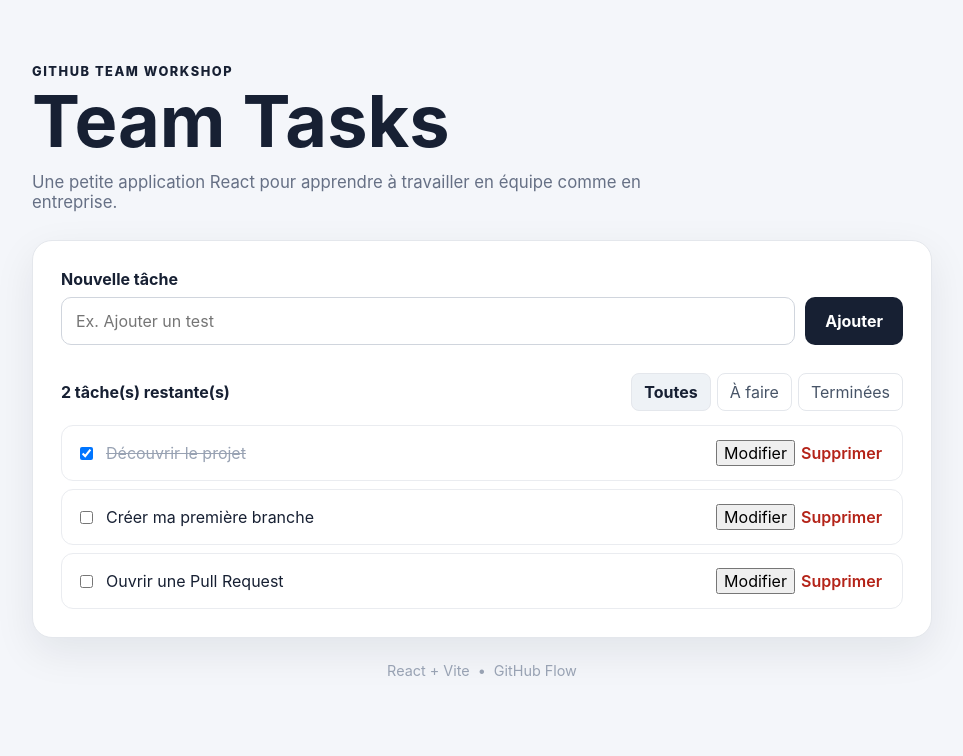
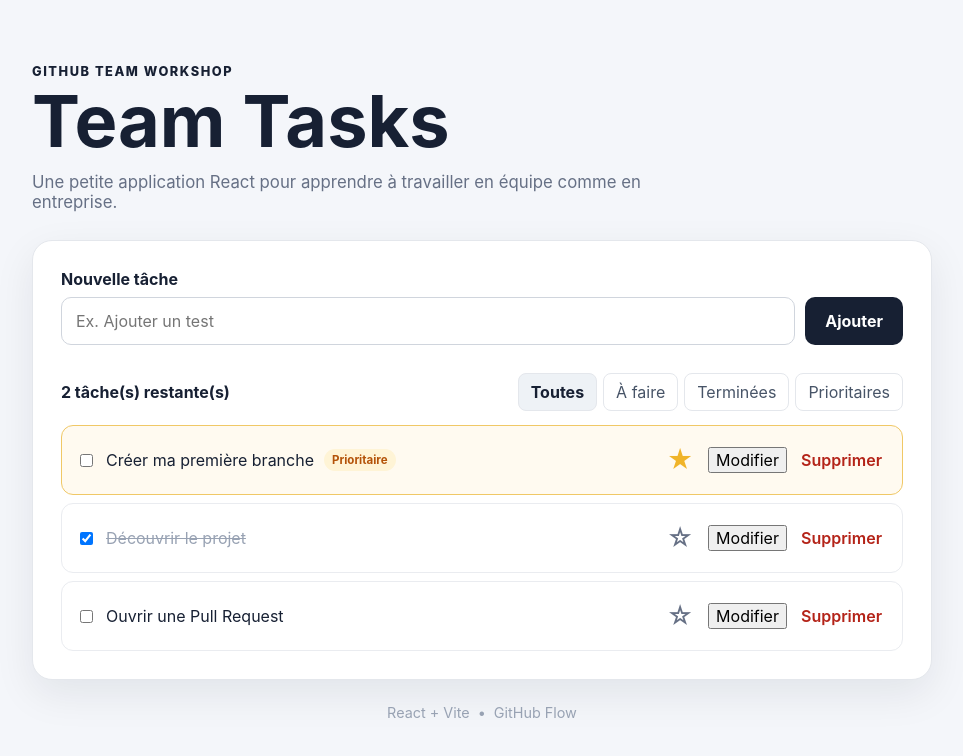
Before and after one commit to MaxVast/github-e4, a React (Vite) app: page / in a window 1280 px wide. Shown: the top 756 px of the page, without its empty margins (158-1121 px from the left). Built offline with nearby package versions, Linux system fonts and the light colour scheme.

Commit message:
feat(task-priority) ajouter la priorité des tâches #25

```diff
--- a/src/App.jsx
+++ b/src/App.jsx
@@ -1,22 +1,15 @@
-import { useMemo, useState } from "react";
-
-const initialTasks = [
-  { id: 1, title: "Découvrir le projet", completed: true },
-  { id: 2, title: "Créer ma première branche", completed: false },
-  { id: 3, title: "Ouvrir une Pull Request", completed: false }
-];
 
 import { BrowserRouter, Route, Routes } from "react-router-dom";
 
-import Home from "./page/Home/Home";
+import Home, { createTask, filterTasks } from "./page/Home/Home";
 
+export { createTask, filterTasks };
 
 function App() {
-
   return (
     <BrowserRouter>
       <Routes>
-        <Route path='/' element={<Home/>} />
+        <Route path="/" element={<Home />} />
       </Routes>
     </BrowserRouter>
   );
--- a/src/page/Home/Home.jsx
+++ b/src/page/Home/Home.jsx
@@ -1,21 +1,29 @@
 import { useMemo, useState } from "react";
 
 const initialTasks = [
-  { id: 1, title: "Découvrir le projet", completed: true },
-  { id: 2, title: "Créer ma première branche", completed: false },
-  { id: 3, title: "Ouvrir une Pull Request", completed: false },
+  { id: 1, title: "Découvrir le projet", completed: true, priority: false },
+  { id: 2, title: "Créer ma première branche", completed: false, priority: true },
+  { id: 3, title: "Ouvrir une Pull Request", completed: false, priority: false },
 ];
 
 export function filterTasks(tasks, filter) {
+  const orderedTasks = [...tasks].sort(
+    (a, b) => Number(b.priority) - Number(a.priority),
+  );
+
   if (filter === "todo") {
-    return tasks.filter((task) => !task.completed);
+    return orderedTasks.filter((task) => !task.completed);
   }
 
   if (filter === "done") {
-    return tasks.filter((task) => task.completed);
+    return orderedTasks.filter((task) => task.completed);
   }
 
-  return tasks;
+  if (filter === "priority") {
+    return orderedTasks.filter((task) => task.priority);
+  }
+
+  return orderedTasks;
 }
 
 export function deleteTask(id) {
@@ -29,6 +37,7 @@ export function createTask(title, id = Date.now()) {
     id,
     title: title.trim(),
     completed: false,
+    priority: false,
   };
 }
 
@@ -36,7 +45,23 @@ function Home() {
   const [tasks, setTasks] = useState(() => {
     const savedTasks = localStorage.getItem("team-tasks");
 
-    return savedTasks ? JSON.parse(savedTasks) : initialTasks;
+    if (!savedTasks) {
+      return initialTasks;
+    }
+
+    try {
+      const parsedTasks = JSON.parse(savedTasks);
+
+      return Array.isArray(parsedTasks)
+        ? parsedTasks.map((task) => ({
+            ...task,
+            completed: Boolean(task.completed),
+            priority: Boolean(task.priority),
+          }))
+        : initialTasks;
+    } catch {
+      return initialTasks;
+    }
   });
 
   const [title, setTitle] = useState("");
@@ -45,12 +70,17 @@ function Home() {
   const [editingTitle, setEditingTitle] = useState("");
 
   function saveTasks(nextTasks) {
-    setTasks(nextTasks);
-    localStorage.setItem("team-tasks", JSON.stringify(nextTasks));
+    const normalizedTasks = nextTasks.map((task) => ({
+      ...task,
+      completed: Boolean(task.completed),
+      priority: Boolean(task.priority),
+    }));
+
+    setTasks(normalizedTasks);
+    localStorage.setItem("team-tasks", JSON.stringify(normalizedTasks));
   }
 
   function handleSubmit(event) {
-
     event.preventDefault();
 
     if (!title.trim()) {
@@ -65,6 +95,14 @@ function Home() {
     saveTasks(
       tasks.map((task) =>
         task.id === id ? { ...task, completed: !task.completed } : task,
+      ),
+    );
+  }
+
+  function togglePriority(id) {
+    saveTasks(
+      tasks.map((task) =>
+        task.id === id ? { ...task, priority: !task.priority } : task,
       ),
     );
   }
@@ -157,6 +195,13 @@ function Home() {
             >
               Terminées
             </button>
+            <button
+              className={filter === "priority" ? "active" : ""}
+              onClick={() => setFilter("priority")}
+              type="button"
+            >
+              Prioritaires
+            </button>
           </div>
         </div>
 
@@ -165,7 +210,7 @@ function Home() {
             <li className="empty">Aucune tâche dans cette catégorie.</li>
           ) : (
             visibleTasks.map((task) => (
-              <li className="task" key={task.id}>
+              <li className={`task ${task.priority ? "important" : ""}`} key={task.id}>
                 {editingTaskId === task.id ? (
                   <form
                     className="edit-form"
@@ -186,6 +231,7 @@ function Home() {
                   </form>
                 ) : (
                   <>
+                    <div className="task-main">
                       <label className={task.completed ? "completed" : ""}>
                         <input
                           type="checkbox"
@@ -195,7 +241,25 @@ function Home() {
                         <span>{task.title}</span>
                       </label>
 
+                      {task.priority && (
+                        <span className="priority-badge">Prioritaire</span>
+                      )}
+                    </div>
+
                     <div className="task-actions">
+                      <button
+                        className={`priority-toggle ${task.priority ? "active" : ""}`}
+                        type="button"
+                        onClick={() => togglePriority(task.id)}
+                        aria-label={
+                          task.priority
+                            ? `Retirer la priorité à ${task.title}`
+                            : `Marquer ${task.title} comme prioritaire`
+                        }
+                      >
+                        {task.priority ? "★" : "☆"}
+                      </button>
+
                       <button
                         type="button"
                         onClick={() => startEditing(task)}
@@ -203,6 +267,7 @@ function Home() {
                       >
                         Modifier
                       </button>
+
                       <button
                         className="delete"
                         type="button"
--- a/src/styles.css
+++ b/src/styles.css
@@ -105,6 +105,7 @@ button {
 .filters {
   display: flex;
   gap: 6px;
+  flex-wrap: wrap;
 }
 
 .filters button {
@@ -139,6 +140,19 @@ button {
   border-radius: 12px;
 }
 
+.task.important {
+  border-color: #f0c866;
+  background: #fffaf0;
+}
+
+.task-main {
+  display: flex;
+  align-items: center;
+  flex: 1;
+  gap: 10px;
+  min-width: 0;
+}
+
 .task label {
   display: flex;
   align-items: center;
@@ -153,6 +167,65 @@ button {
 .task label.completed span {
   color: #98a2b3;
   text-decoration: line-through;
+}
+
+.priority-badge {
+  display: inline-flex;
+  align-items: center;
+  padding: 4px 8px;
+  border-radius: 999px;
+  background: #fff4d6;
+  color: #b45309;
+  font-size: 0.72rem;
+  font-weight: 700;
+}
+
+.task-actions {
+  display: flex;
+  align-items: center;
+  gap: 8px;
+}
+
+.priority-toggle {
+  display: inline-flex;
+  align-items: center;
+  justify-content: center;
+  width: 40px;
+  height: 40px;
+  padding: 0;
+  border: 0;
+  border-radius: 50%;
+  background: transparent;
+  color: #667085;
+  font-size: 1.6rem;
+  line-height: 1;
+  text-align: center;
+}
+
+.priority-toggle.active {
+  background: transparent;
+  color: #f0b429;
+}
+
+.edit-form {
+  display: flex;
+  align-items: center;
+  justify-content: space-between;
+  gap: 12px;
+  width: 100%;
+}
+
+.edit-form input {
+  flex: 1;
+  min-width: 0;
+  padding: 12px 14px;
+  border: 1px solid #d0d5dd;
+  border-radius: 10px;
+}
+
+.edit-actions {
+  display: flex;
+  gap: 8px;
 }
 
 .delete {
@@ -185,7 +258,8 @@ footer {
   }
 
   .form-row,
-  .toolbar {
+  .toolbar,
+  .edit-form {
     align-items: stretch;
     flex-direction: column;
   }
@@ -194,7 +268,15 @@ footer {
     padding: 12px;
   }
 
-  .filters {
-    flex-wrap: wrap;
+  .task {
+    align-items: flex-start;
+    flex-direction: column;
+  }
+
+  .task-main,
+  .task-actions,
+  .edit-actions {
+    width: 100%;
+    justify-content: space-between;
   }
 }
```
Also changed, not shown: 1 other file (tests, documents, lock files or other folders). Lines whose indentation alone changed are shown as unchanged.
